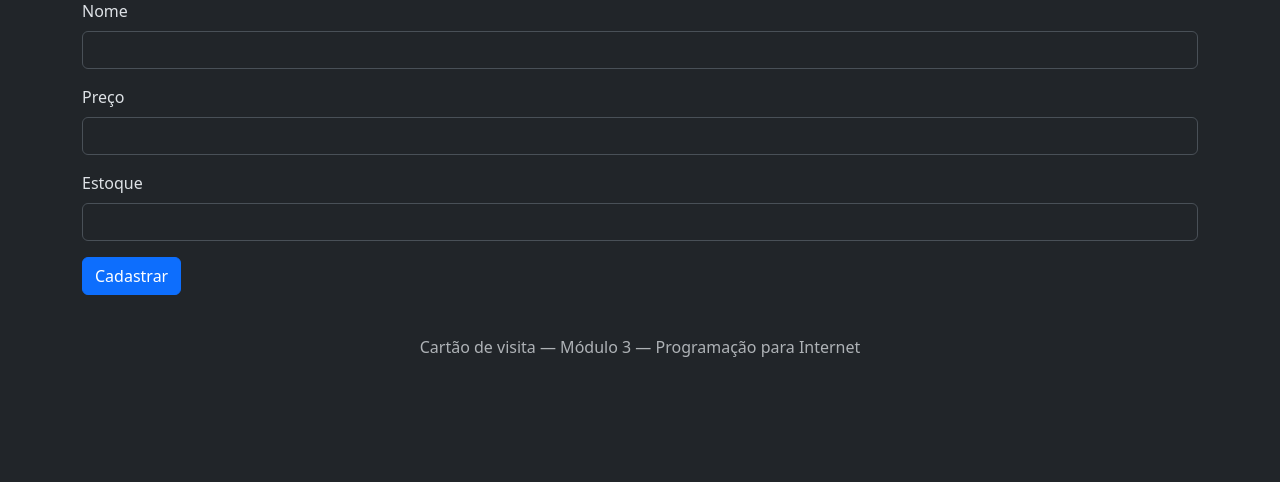
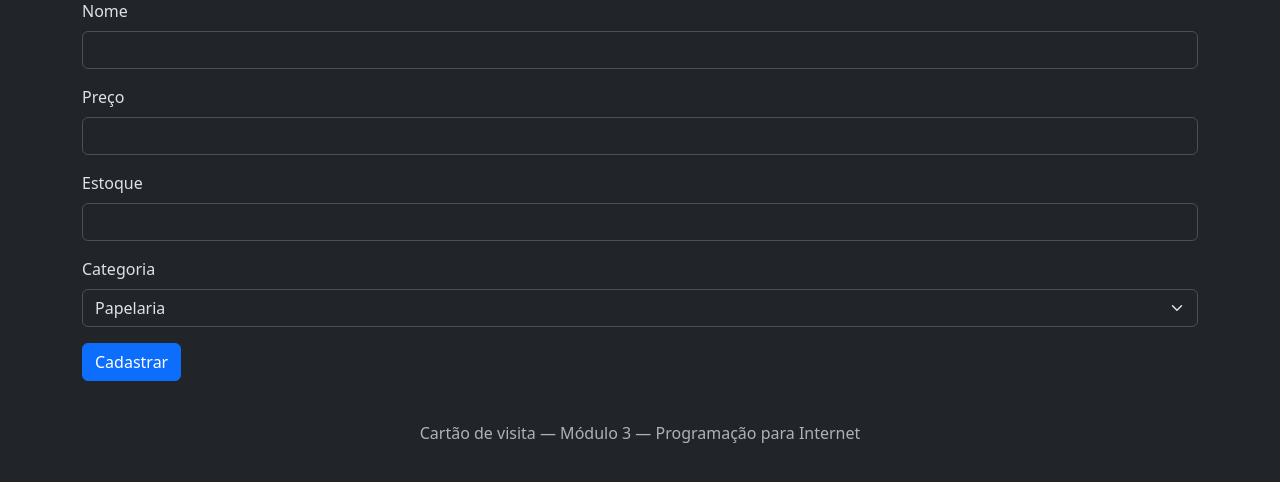
Before and after one commit to wilsonvieiradeoliveira/pi_wilson, a Flask app: page /cadastro in a window 1280 px wide. Shown: the part 137-619 px from the top of the page. Run offline with Flask 3, Linux system fonts and the light colour scheme; some libraries are stand-ins or nearby versions.

Commit message:
extra: categoria e preco minimo no cadastro
Co-Authored-By: Claude Sonnet 5 <noreply@anthropic.com>

```diff
--- a/app.py
+++ b/app.py
@@ -111,6 +111,9 @@ def cadastro():
             except ValueError:
                 erro = "Preco invalido."
 
+        if not erro and preco <= 0:
+            erro = "O preco deve ser maior que zero."
+
         if erro:
             return render_template("cadastro.html", erro=erro)
 
@@ -118,6 +121,7 @@ def cadastro():
             "nome": nome,
             "preco": preco,
             "estoque": int(request.form["estoque"]),
+            "categoria": request.form.get("categoria", ""),
         }
         produtos.append(novo)
         return redirect(url_for("catalago"))
--- a/templates/cadastro.html
+++ b/templates/cadastro.html
@@ -22,6 +22,14 @@
             <label class="form-label">Estoque</label>
             <input type="number" name="estoque" min="0" class="form-control" required>
         </div>
+        <div class="mb-3">
+            <label class="form-label">Categoria</label>
+            <select name="categoria" class="form-select">
+                <option>Papelaria</option>
+                <option>Eletronicos</option>
+                <option>Outros</option>
+            </select>
+        </div>
         <button class="btn btn-primary">Cadastrar</button>
     </form>
 {% endblock %}
--- a/templates/catalago.html
+++ b/templates/catalago.html
@@ -29,6 +29,9 @@
                             {% endif %}
                         </h5>
                         <p class="card-text">R$ {{ "%.2f"|format(p.preco) }}</p>
+                        {% if p.categoria %}
+                            <p class="card-text"><small class="text-muted">{{ p.categoria }}</small></p>
+                        {% endif %}
                         <a href="/produto/{{ loop.index0 }}" class="btn btn-primary">Comprar</a>
                     </div>
                 </div>
```
